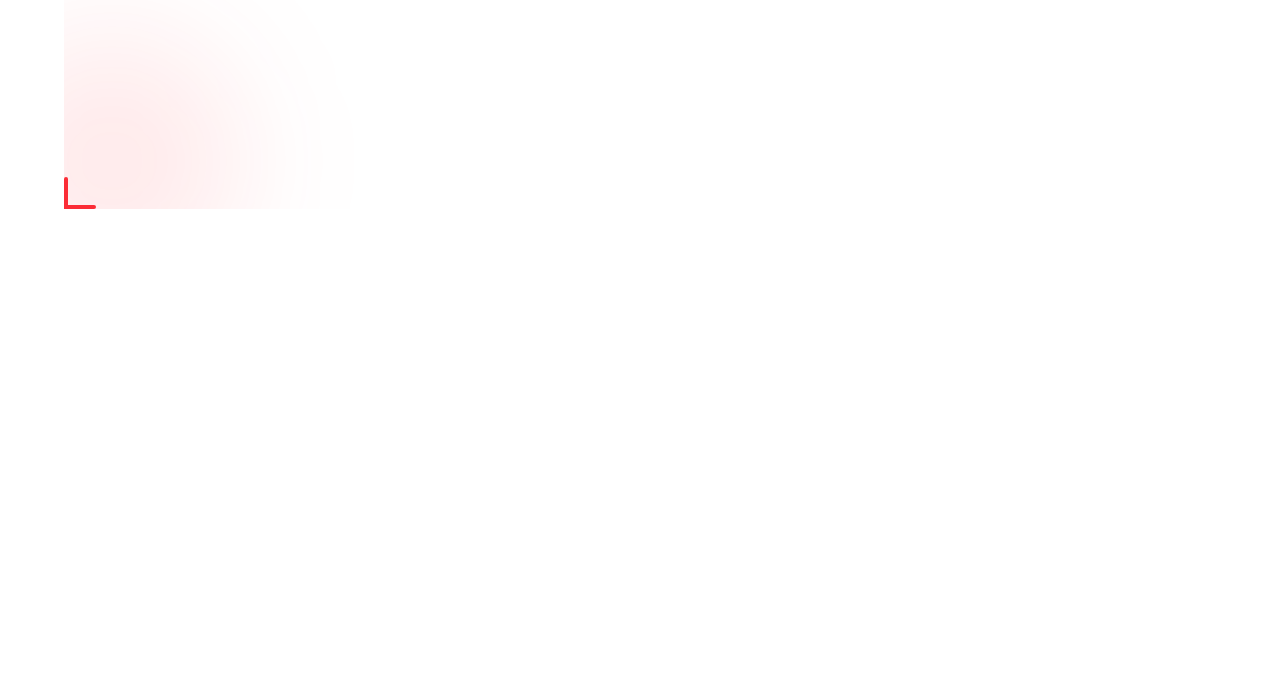
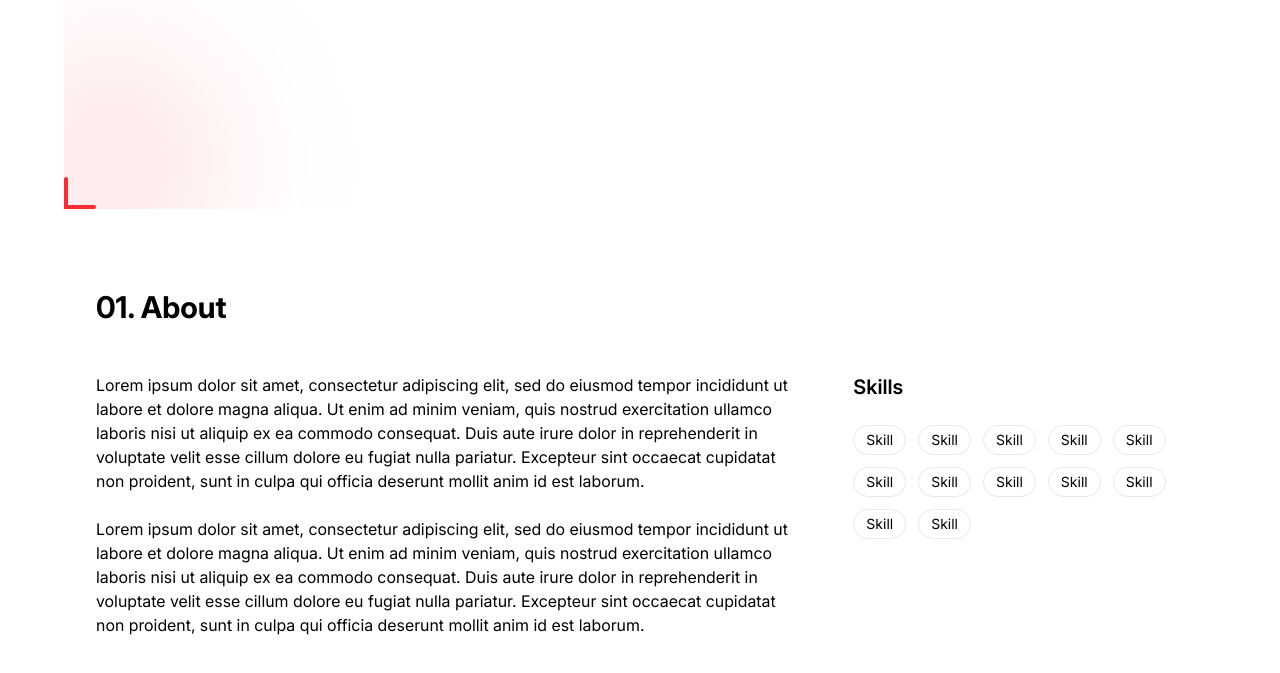
Before and after one commit to bensgilbert/portfolio, a SvelteKit app: page / in a window 1280 px wide. Shown: the part 591-1264 px from the top of the page. Before the commit the page ends 800 px from the top, so only its background shows below. Built offline with nearby package versions, Linux system fonts and the light colour scheme.

Commit message:
feat: add initial about section with placeholder content

```diff
--- a/src/routes/+page.svelte
+++ b/src/routes/+page.svelte
@@ -1,7 +1,9 @@
 <script>
+	import AboutSection from './AboutSection.svelte';
 	import HeroSection from './HeroSection.svelte';
 </script>
 
 <main class="font-['InterVariable']">
 	<HeroSection />
+	<AboutSection />
 </main>
--- /dev/null
+++ b/src/routes/AboutSection.svelte
@@ -0,0 +1,42 @@
+<section class="mx-auto max-w-6xl space-y-12 px-4 py-20 sm:px-6 lg:px-8">
+	<h2 class="text-3xl font-bold">01. About</h2>
+	<div class="grid gap-12 lg:grid-cols-3">
+		<div class="space-y-6 lg:col-span-2">
+			<p>
+				Lorem ipsum dolor sit amet, consectetur adipiscing elit, sed do eiusmod tempor incididunt ut labore et dolore magna aliqua. Ut enim ad minim veniam, quis nostrud exercitation ullamco laboris
+				nisi ut aliquip ex ea commodo consequat. Duis aute irure dolor in reprehenderit in voluptate velit esse cillum dolore eu fugiat nulla pariatur. Excepteur sint occaecat cupidatat non proident,
+				sunt in culpa qui officia deserunt mollit anim id est laborum.
+			</p>
+			<p>
+				Lorem ipsum dolor sit amet, consectetur adipiscing elit, sed do eiusmod tempor incididunt ut labore et dolore magna aliqua. Ut enim ad minim veniam, quis nostrud exercitation ullamco laboris
+				nisi ut aliquip ex ea commodo consequat. Duis aute irure dolor in reprehenderit in voluptate velit esse cillum dolore eu fugiat nulla pariatur. Excepteur sint occaecat cupidatat non proident,
+				sunt in culpa qui officia deserunt mollit anim id est laborum.
+			</p>
+		</div>
+		<div class="space-y-6">
+			<h3 class="text-xl font-semibold">Skills</h3>
+			<div class="flex flex-wrap gap-3">
+				<p class="skill">Skill</p>
+				<p class="skill">Skill</p>
+				<p class="skill">Skill</p>
+				<p class="skill">Skill</p>
+				<p class="skill">Skill</p>
+				<p class="skill">Skill</p>
+				<p class="skill">Skill</p>
+				<p class="skill">Skill</p>
+				<p class="skill">Skill</p>
+				<p class="skill">Skill</p>
+				<p class="skill">Skill</p>
+				<p class="skill">Skill</p>
+			</div>
+		</div>
+	</div>
+</section>
+
+<style lang="postcss">
+	@reference "../app.css";
+
+	.skill {
+		@apply cursor-default rounded-full border border-gray-200 px-3 py-1 text-sm transition-colors duration-150 hover:border-red-500 hover:bg-red-500 hover:text-white;
+	}
+</style>
```
